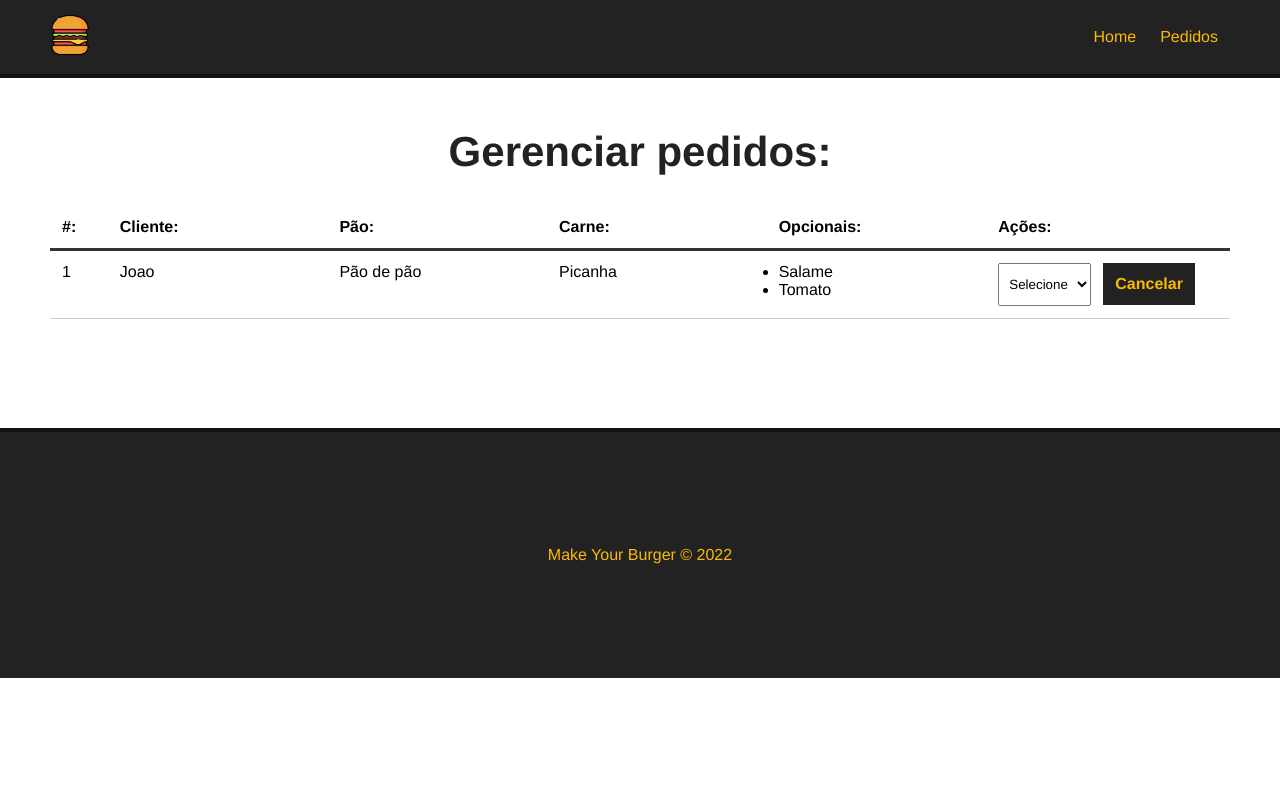
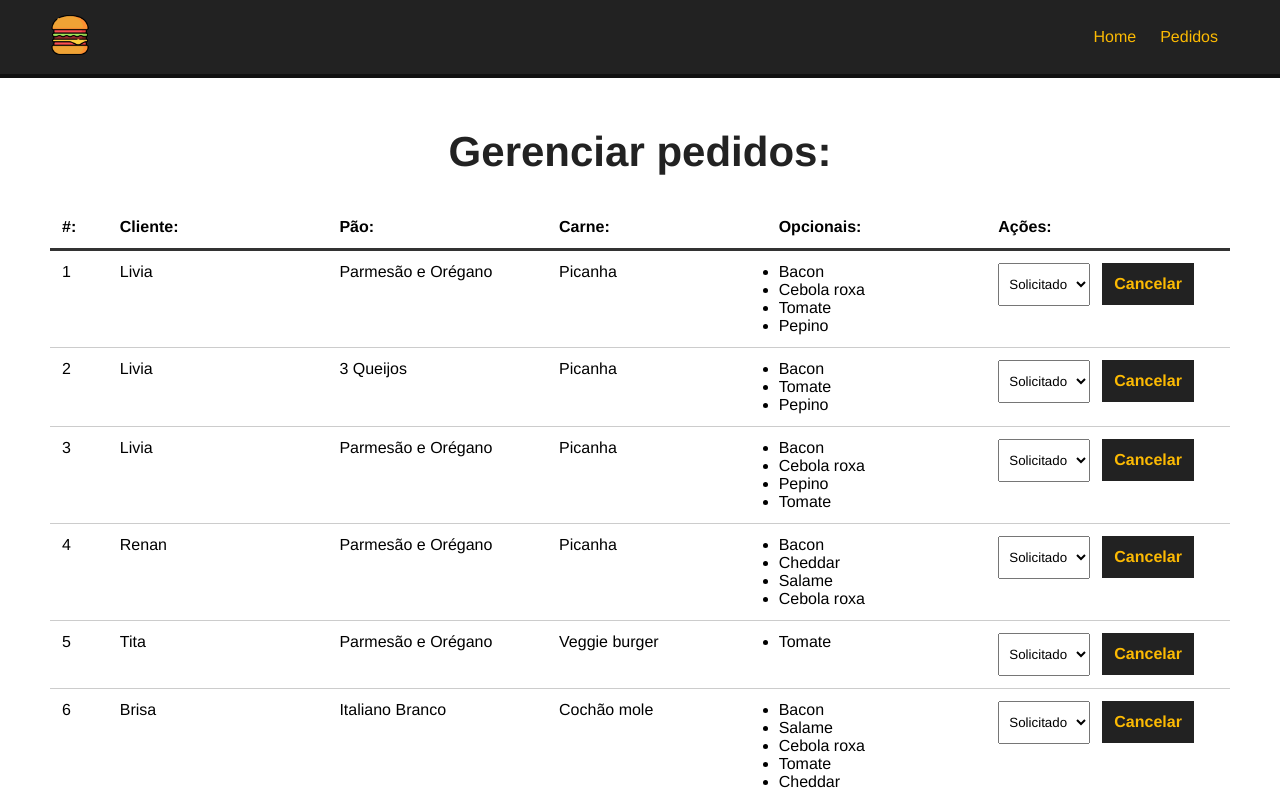
Before and after one commit to codemaia/burger-project, a Vue app: page /pedidos in a window 1280 px wide. Shown: the top 792 px of the page. Built offline with nearby package versions, Linux system fonts and the light colour scheme; data requests are answered from the project's data file.

Commit message:
pegando pedidos do backend e mostrando no dashboard

```diff
--- a/db/db.json
+++ b/db/db.json
@@ -157,6 +157,29 @@
       ],
       "status": "Solicitado",
       "id": 6
+    },
+    {
+      "nome": "Titoca",
+      "pao": "3 Queijos",
+      "carne": "Picanha",
+      "opcionais": [
+        "Bacon",
+        "Cheddar"
+      ],
+      "status": "Solicitado",
+      "id": 7
+    },
+    {
+      "nome": "Felipe",
+      "pao": "3 Queijos",
+      "carne": "Veggie burger",
+      "opcionais": [
+        "Cheddar",
+        "Tomate",
+        "Pepino"
+      ],
+      "status": "Solicitado",
+      "id": 8
     }
   ]
 }
--- a/src/components/Dashboard.vue
+++ b/src/components/Dashboard.vue
@@ -13,20 +13,19 @@
         </div>
 
         <div id="burger-table-rows">
-            <div class="burger-table-row">
-                <div class="order-number">1</div>
-                <div>Joao</div>
-                <div>Pão de pão</div>
-                <div>Picanha</div>
+            <div class="burger-table-row" v-for="burger in burgers" :key="burger.id">
+                <div class="order-number">{{ burger.id }}</div>
+                <div>{{ burger.nome }}</div>
+                <div>{{ burger.pao }}</div>
+                <div>{{ burger.carne }}</div>
                 <div>
                     <ul>
-                        <li>Salame</li>
-                        <li>Tomato</li>
+                        <li v-for="(opcional, index) in burger.opcionais" :key="index">{{ opcional }}</li> <!-- v-for(dentro da lista do objeto burger que veio do burgers) pq tbm é uma lista, porem utilizando INDEX por não ter ID -->
                     </ul>
                 </div>
                 <div>
                     <select name="status" class="status">
-                        <option value="">Selecione</option>
+                        <option value="">Solicitado</option>
                     </select>
                     <button class="delete-btn">Cancelar</button>
                 </div>
@@ -38,7 +37,7 @@
 
 <script>
 export default {
-    name: 'Dashboard',
+    name: "Dashboard",
     data() {
         return {
             burgers: null,
@@ -48,7 +47,19 @@ export default {
         }
     },
     methods: {
+        async getPedidos() {
 
+            const req = await fetch("http://localhost:3000/burgers");
+            const data = await req.json();
+
+            this.burgers = data;
+
+
+            //resgatar os status
+        }
+    },
+    mounted() {
+        this.getPedidos();
     }
 }
 </script>
--- a/src/views/Pedidos.vue
+++ b/src/views/Pedidos.vue
@@ -10,7 +10,6 @@ import Dashboard from '../components/Dashboard.vue'
 
 
 export default {
-  components: { Dashboard },
   name: 'Pedidos',
   components: {
     Dashboard
```
